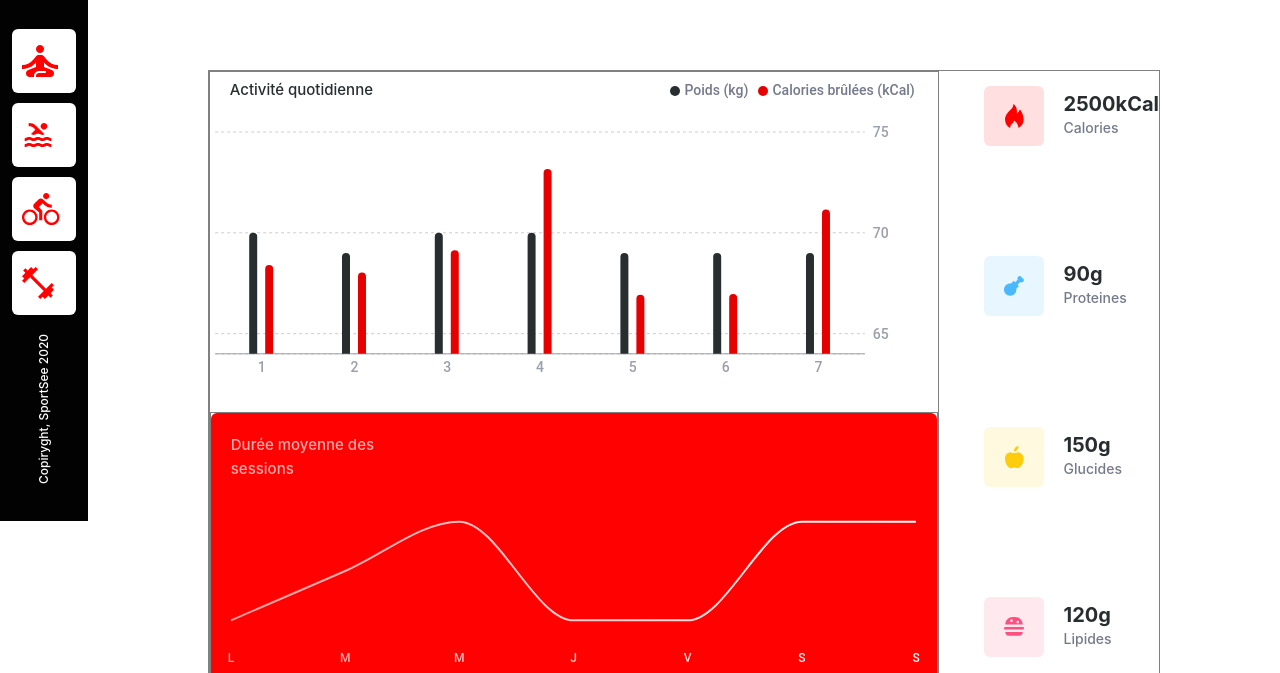
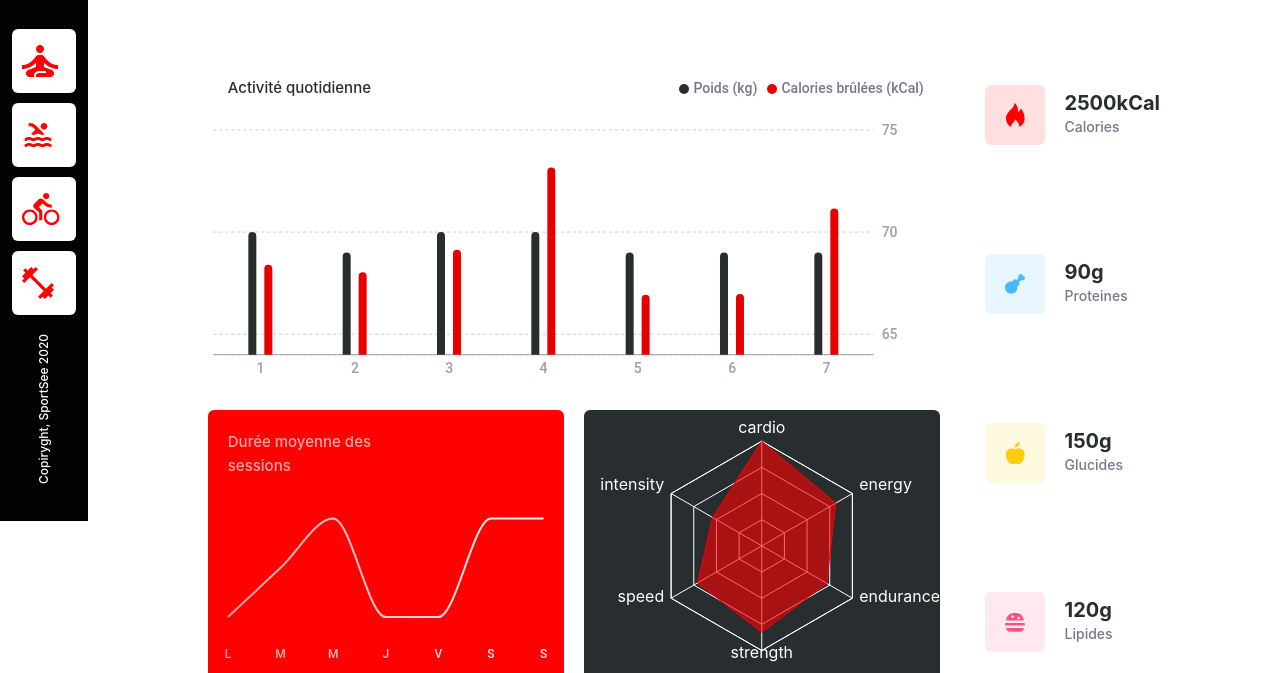
Before and after one commit to Nohavye/sportsee, a React (Create React App) app: page /profile in a window 1280 px wide. Shown: the part 279-952 px from the top of the page. Built offline with nearby package versions, Linux system fonts and the light colour scheme.

Commit message:
Component peformanceChart.

```diff
--- a/src/components/activityChart/index.jsx
+++ b/src/components/activityChart/index.jsx
@@ -107,7 +107,7 @@ function Component() {
         <Container>
             <Title>Activité quotidienne</Title>
 
-            <ResponsiveContainer width="99%" height="99%">
+            <ResponsiveContainer width="99.9%" height="99.9%">
                 <BarChart data={data} barGap={8}>
                     <CartesianGrid strokeDasharray="3" vertical={false} />
                     <XAxis
--- a/src/components/averageSessionsChart/index.jsx
+++ b/src/components/averageSessionsChart/index.jsx
@@ -72,7 +72,7 @@ function Components() {
         <Container>
             <Title>Durée moyenne des sessions</Title>
             <MaskGradient>
-                <ResponsiveContainer width="100%" height="100%">
+                <ResponsiveContainer width="99.9%" height="99.9%">
                     <LineChart
                         data={data}
                         margin={{
--- a/src/components/averageSessionsChart/styled.jsx
+++ b/src/components/averageSessionsChart/styled.jsx
@@ -11,7 +11,7 @@ export const Container = styled.div`
 `
 export const MaskGradient = styled.div`
     mask-image: linear-gradient(to right, #ffffff99, white);
-    width: 99.9%;
+    width: 100%;
     height: 100%;
 `
 export const Title = styled.h2`
--- /dev/null
+++ b/src/components/performanceChart/index.jsx
@@ -0,0 +1,66 @@
+import { Container } from './styled'
+import { colors } from '../../styles'
+
+import {
+    Radar,
+    RadarChart,
+    PolarGrid,
+    PolarAngleAxis,
+    PolarRadiusAxis,
+    ResponsiveContainer,
+} from 'recharts'
+
+const data = [
+    {
+        subject: 'cardio',
+        value: 120,
+    },
+    {
+        subject: 'energy',
+        value: 98,
+    },
+    {
+        subject: 'endurance',
+        value: 86,
+    },
+    {
+        subject: 'strength',
+        value: 99,
+    },
+    {
+        subject: 'speed',
+        value: 85,
+    },
+    {
+        subject: 'intensity',
+        value: 65,
+    },
+]
+
+function Component() {
+    return (
+        <Container>
+            <ResponsiveContainer width="99.9%" height="99.9%">
+                <RadarChart cx="50%" cy="50%" outerRadius="80%" data={data}>
+                    <PolarGrid stroke="white" />
+                    <PolarAngleAxis
+                        dataKey="subject"
+                        axisLine={true}
+                        tickLine={false}
+                        stroke="white"
+                    />
+                    {/* <PolarRadiusAxis stroke="white" /> */}
+                    <Radar
+                        name="Mike"
+                        dataKey="value"
+                        stroke="#ff0000"
+                        fill="#ff0000"
+                        fillOpacity={0.6}
+                    />
+                </RadarChart>
+            </ResponsiveContainer>
+        </Container>
+    )
+}
+
+export default Component
--- /dev/null
+++ b/src/components/performanceChart/styled.jsx
@@ -0,0 +1,10 @@
+import styled from 'styled-components'
+import { fonts, colors } from '../../styles'
+
+export const Container = styled.div`
+    background-color: ${colors.dark_gray};
+    box-sizing: border-box;
+    border-radius: 6px;
+    width: 100%;
+    height: 272px;
+`
--- a/src/pages/profile/index.jsx
+++ b/src/pages/profile/index.jsx
@@ -14,6 +14,7 @@ import ProfileHeader from '../../components/profileHeader'
 import ActivityChart from '../../components/activityChart'
 import NutrientsChart from '../../components/nutrientsChart'
 import AverageSessionsChart from '../../components/averageSessionsChart'
+import PerformanceChart from '../../components/performanceChart'
 
 // Hooks
 import { useWindowResizing } from '../../hooks'
@@ -37,6 +38,7 @@ function Page() {
                                 <ActivityChart />
                                 <ChartsWrapperBottom>
                                     <AverageSessionsChart />
+                                    <PerformanceChart />
                                 </ChartsWrapperBottom>
                             </ChartsWrapperLeft>
                             <NutrientsChart data={dataUser.keyData} />
--- a/src/pages/profile/styled.jsx
+++ b/src/pages/profile/styled.jsx
@@ -9,16 +9,15 @@ export const Container = styled.div`
     gap: 80px;
 `
 export const ChartsWrapper = styled.div`
-    border: 1px solid gray;
     display: flex;
 `
 export const ChartsWrapperLeft = styled.div`
-    border: 1px solid gray;
     width: 100%;
     display: flex;
     flex-direction: column;
     gap: 20px;
 `
 export const ChartsWrapperBottom = styled.div`
-    border: 1px solid gray;
+    display: flex;
+    gap: 20px;
 `
```
